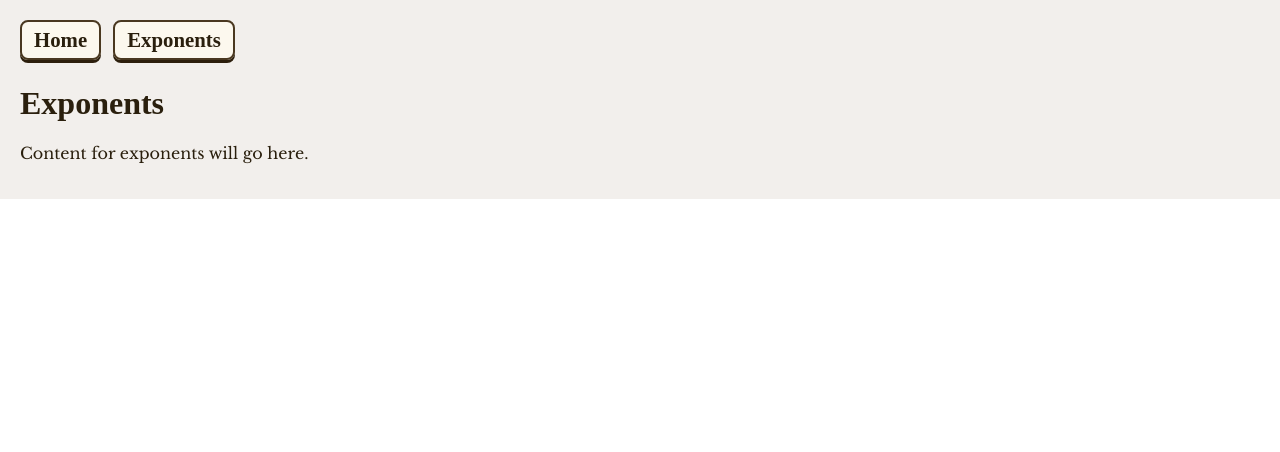
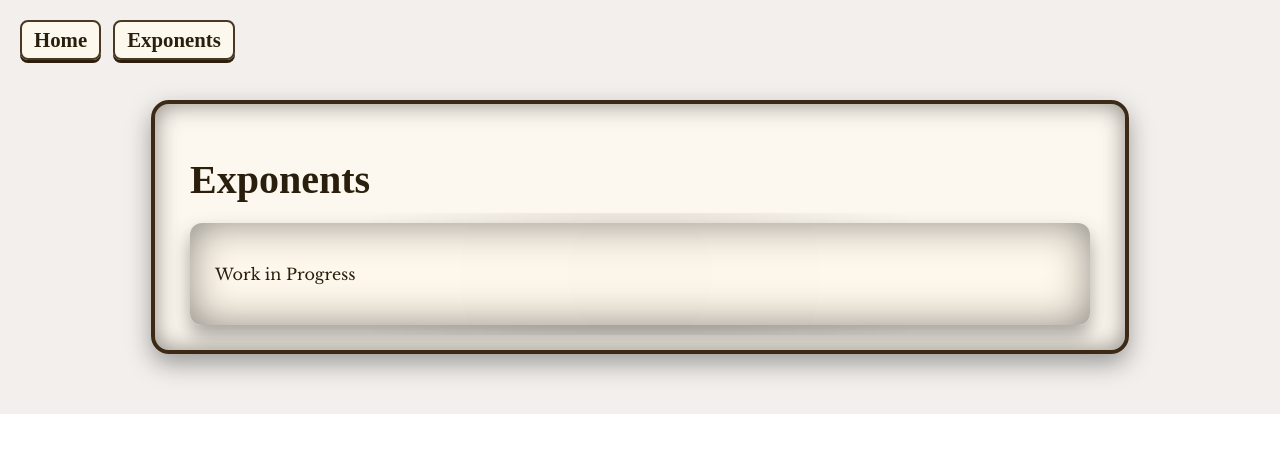
Before and after one commit to cpolasub/bigbrainworking, a plain HTML site: page exponents.html in a window 1280 px wide. Drawn offline with nearby package versions, Linux system fonts and the light colour scheme; a web font is replaced by a local one.

Commit message:
Update exponents.html

```diff
--- a/exponents.html
+++ b/exponents.html
@@ -8,15 +8,26 @@
 
 <body class="body-font">
 
-  <!-- Breadcrumb Navigation -->
+  <!-- Breadcrumb -->
   <div class="breadcrumb title-font">
     <a href="index.html">Home</a>
     <span>Exponents</span>
   </div>
 
-  <h1 class="title-font">Exponents</h1>
+  <!-- Content container -->
+  <div class="medieval-container">
 
-  <p>Content for exponents will go here.</p>
+    <h1 class="title-font" style="font-size:2.5rem; margin-bottom:20px;">
+      Exponents
+    </h1>
+
+    <div class="burned-edge body-font">
+      <p>
+        Work in Progress
+      </p>
+    </div>
+
+  </div>
 
 </body>
 </html>
```
